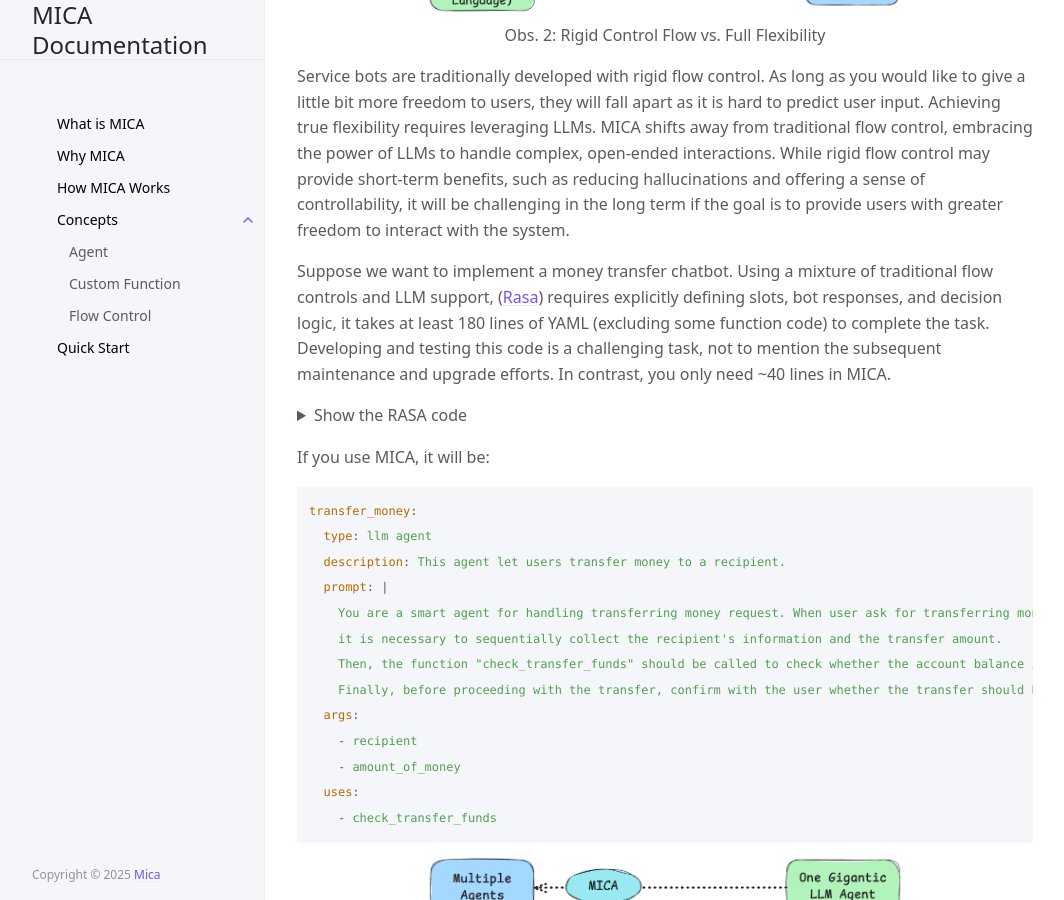
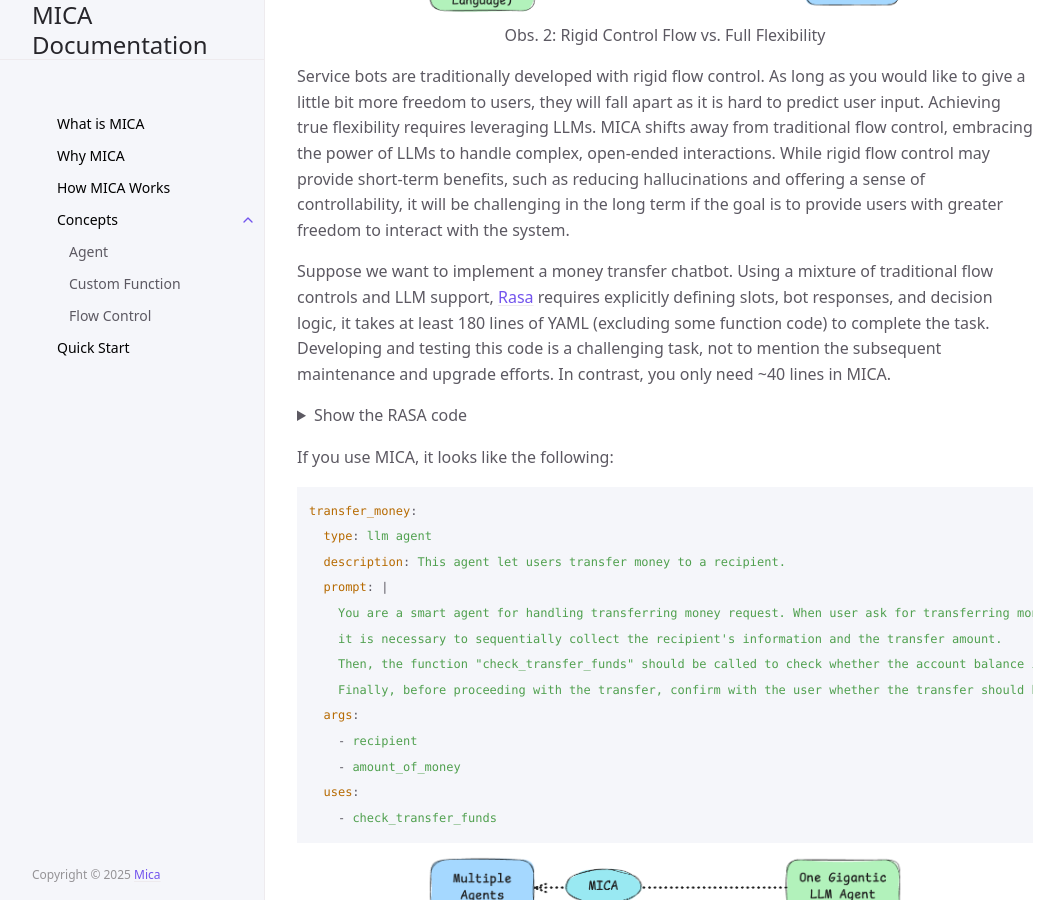
Before and after one commit to Mica-labs/Mica-labs.github.io, a Jekyll site: the page built from docs/introduction/index.md, in a window 1280 px wide and 900 px high, scrolled down 1936 px. Shown: the whole window, without its empty margins (107-1171 px from the left). Built offline with Jekyll 4.4.1, drawn with Linux system fonts in a browser that asks for light colours; cached includes are drawn as plain includes.

Commit message:
Update index.md

````diff
--- a/docs/introduction/index.md
+++ b/docs/introduction/index.md
@@ -258,7 +258,7 @@ Main stream agent frameworks such as AutoGen, CrewAI, LangChain, Amazon MAO, and
 
 Service bots are traditionally developed with rigid flow control.  As long as you would like to give a little bit more freedom to users, they will fall apart as it is hard to predict user input.   Achieving true flexibility requires leveraging LLMs.  MICA shifts away from traditional flow control, embracing the power of LLMs to handle complex, open-ended interactions.  While rigid flow control may provide short-term benefits, such as reducing hallucinations and offering a sense of controllability, it will be challenging in the long term if the goal is to provide users with greater freedom to interact with the system.
 
-Suppose we want to implement a money transfer chatbot.  Using a mixture of traditional flow controls and LLM support, ([Rasa](https://github.com/RasaHQ/rasa-calm-demo?tab=readme-ov-file#demo-bot)) requires explicitly defining slots, bot responses, and decision logic, it takes at least 180 lines of YAML (excluding some function code) to complete the task. Developing and testing this code is a challenging task, not to mention the subsequent maintenance and upgrade efforts.  In contrast, you only need ~40 lines in MICA.
+Suppose we want to implement a money transfer chatbot.  Using a mixture of traditional flow controls and LLM support, [Rasa](https://github.com/RasaHQ/rasa-calm-demo?tab=readme-ov-file#demo-bot) requires explicitly defining slots, bot responses, and decision logic, it takes at least 180 lines of YAML (excluding some function code) to complete the task. Developing and testing this code is a challenging task, not to mention the subsequent maintenance and upgrade efforts.  In contrast, you only need ~40 lines in MICA.
 
 <details>
   <summary>Show the RASA code</summary>
@@ -357,7 +357,7 @@ responses:
   </code></pre>
 </details>
 
-If you use MICA, it will be:
+If you use MICA, it looks like the following:
 ```yaml
 transfer_money:
   type: llm agent
````
